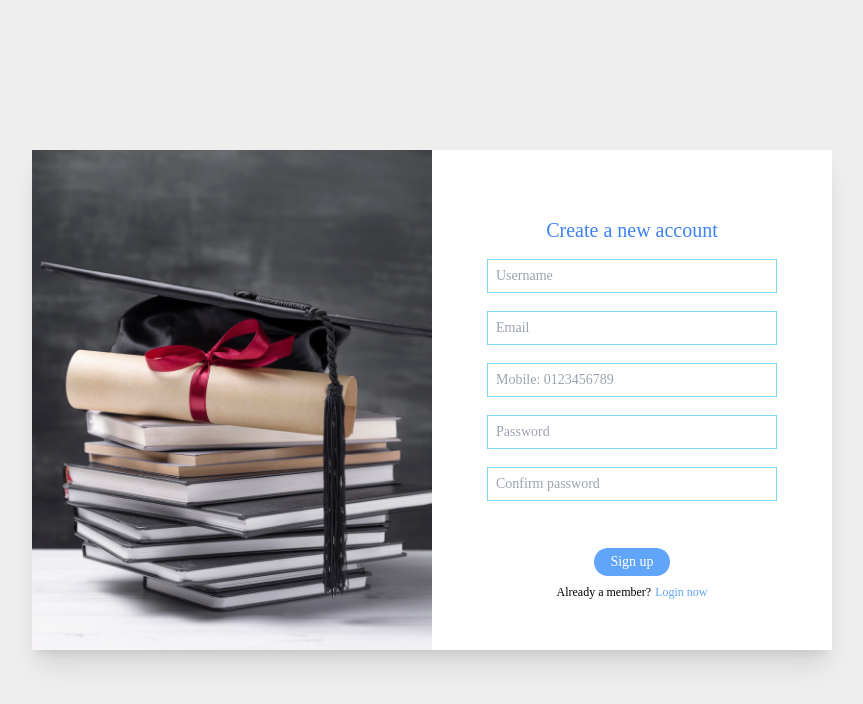
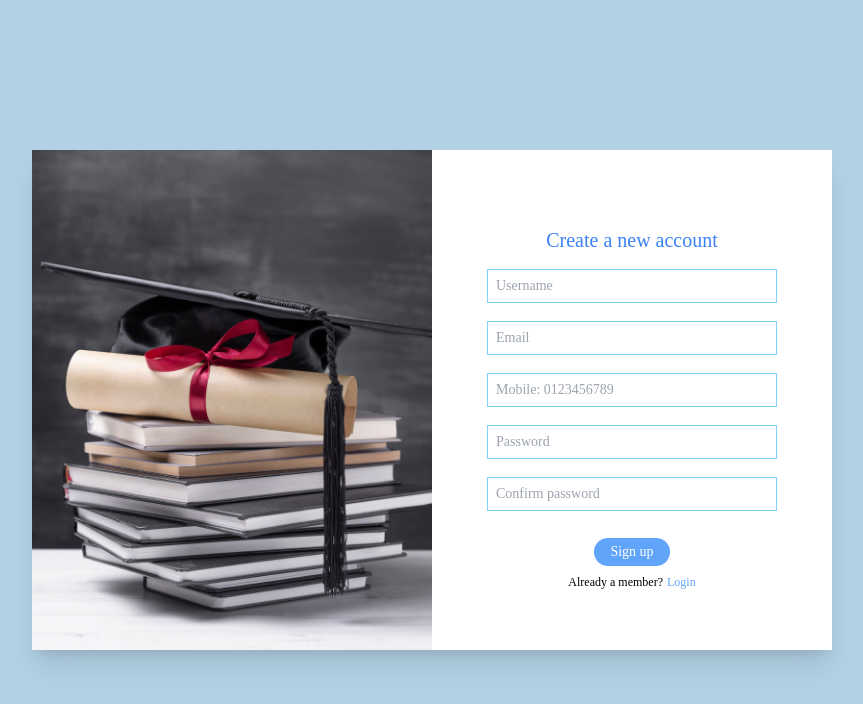
Before and after one commit to Mujmondo/Frontend-task, a React (Create React App) app: page /register in a window 1280 px wide. Shown: the top 704 px of the page, without its empty margins (208-1071 px from the left). Built offline with nearby package versions, Linux system fonts and the light colour scheme.

Commit message:
implemented reponsive design

```diff
--- a/src/App.js
+++ b/src/App.js
@@ -2,7 +2,7 @@ import {Login, Signup, Welcome} from "./components";
 import { Route, Routes} from "react-router-dom";
 function App() {
   return (
-    <div className="App">
+    <div className="App overflow-x-hidden">
     <Routes>
       <Route path="/" element={<Welcome />} />
       <Route path="/login" element={<Login />} />
--- a/src/components/Login.jsx
+++ b/src/components/Login.jsx
@@ -35,11 +35,11 @@ const Login = () => {
         }
     }
     return (
-       <div className="container flex h-screen justify-center items-center">
-         <div className="form-container bg-white shadow-xl flex items-center">
-            <div className="form-wallpaper h-full">
+        <div className="container flex justify-center items-center mx-auto min-h-screen">
+            <div className="form-container bg-white shadow-xl flex items-center">
+                <div className="form-wallpaper hidden lg:block h-full">
             </div>
-            <div className="login-form text-center">
+            <div className="login-form text-center h-full flex flex-col justify-center items-center">
                 <h1 className=" text-xl font-medium text-blue-500 my-4">Login to your account</h1>
                 <form className="text-sm" onSubmit={handleSubmit}>
                     <div className="mb-5">
@@ -58,7 +58,7 @@ const Login = () => {
                                <p className="text-sm text-red-500">{errCode}</p>{errMsg}</p>
                     <button className="mb-2 bg-blue-400 px-4 py-1 rounded-full text-white hover:bg-blue-500 focus:ring-2 focus:ring-blue-300">login</button>
                     <p className="text-xs"><span className="mr-1">Not yet member?</span>
-                        <Link to="/register" className="text-blue-400 hover:text-blue-600">Signup now</Link></p>
+                        <Link to="/register" className="text-blue-400 hover:text-blue-600">Sign up</Link></p>
                 </form>
             </div>
         </div>
--- a/src/components/Signup.jsx
+++ b/src/components/Signup.jsx
@@ -41,9 +41,9 @@ const Signup = () => {
         }
     }
     return (
-        <div className="container flex h-screen justify-center items-center">
+        <div className="container flex justify-center items-center mx-auto min-h-screen">
             <div className="form-container bg-white shadow-xl flex items-center">
-                <div className="form-wallpaper-2 h-full">
+                <div className="form-wallpaper-2  hidden lg:block h-full">
                 </div>
                 <div className="signup-form text-center">
                     <h1 className=" text-xl font-medium text-blue-500 my-4">Create a new account</h1>
@@ -73,14 +73,14 @@ const Signup = () => {
                             onChange={(e) => setPassword2(e.target.value)}
                             value={password2}
                             type="password" placeholder="Confirm password" minLength="8" required /><br />
-                               <p className="text-xs text-black-500 mb-2 mx-3">
-                               <span className="text-sm text-red-500">{errCode}</span><br/>{errMsg}</p>
+                                                <p className="text-xs text-black-500 mb-2 mx-3">
+                               <p className="text-sm text-red-500">{errCode}</p>{errMsg}</p>
                         <button
                         className="mb-2 bg-blue-400 px-4 py-1 rounded-full text-white hover:bg-blue-500 focus:ring-2 focus:ring-blue-300"
                         >Sign up</button>
                     </form>
                     <p className="text-xs"><span className="mr-1">Already a member?</span>
-                        <Link to="/login" className="text-blue-400 hover:text-blue-600">Login now</Link></p>
+                        <Link to="/login" className="text-blue-400 hover:text-blue-600">Login</Link></p>
                 </div>
             </div>
         </div>
--- a/src/index.css
+++ b/src/index.css
@@ -5,11 +5,13 @@
 body {
   margin: 0;
   font-family: "poppins";
-  background-color: rgb(238, 238, 238);
+  background-color: rgb(177, 209, 228);
+  min-height: 100vh;
+  width: 100%;
 }
 
 .form-container{
-   width: 800px;
+   max-width: 800px;
    height: 500px;
 }
 
```
